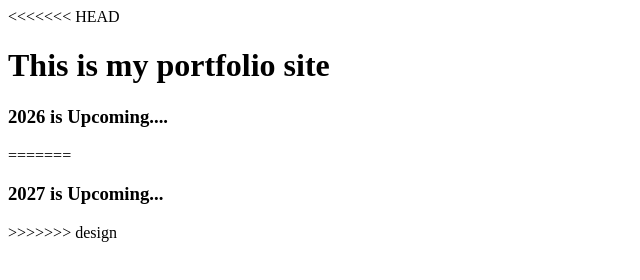
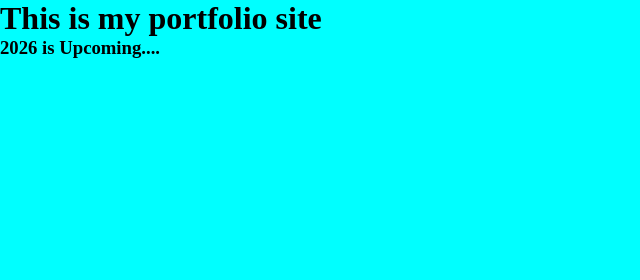
Before and after one commit to YashJadhav25/My-Portfolio, a plain HTML site: page index.html in a window 1280 px wide. Shown: the whole page, without its empty margins (0-640 px from the left). Drawn offline with Linux system fonts and the light colour scheme.

Commit message:
css linking

```diff
--- a/index.html
+++ b/index.html
@@ -3,14 +3,11 @@
 <head>
     <meta charset="UTF-8">
     <meta name="viewport" content="width=device-width, initial-scale=1.0">
+    <link rel="stylesheet" href="style.css">
     <title>My portfolio</title>
 </head>
 <body>
-<<<<<<< HEAD
     <h1>This is my portfolio site</h1>
     <h3>2026 is Upcoming....</h3>
-=======
-    <h3>2027 is Upcoming...</h3>
->>>>>>> design
 </body>
 </html>
```
